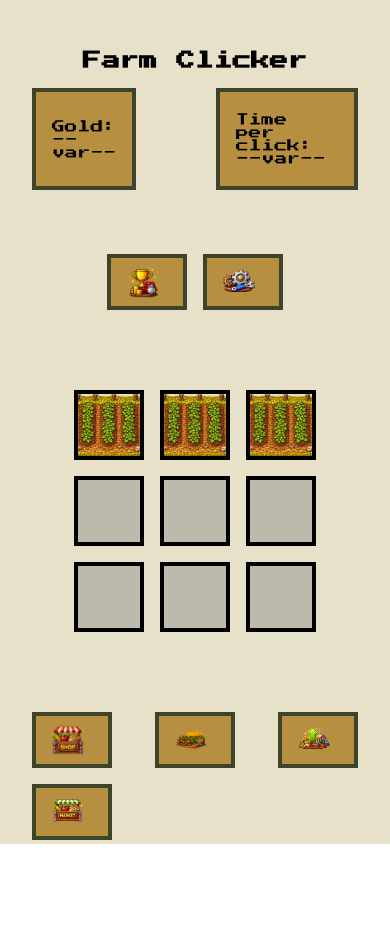
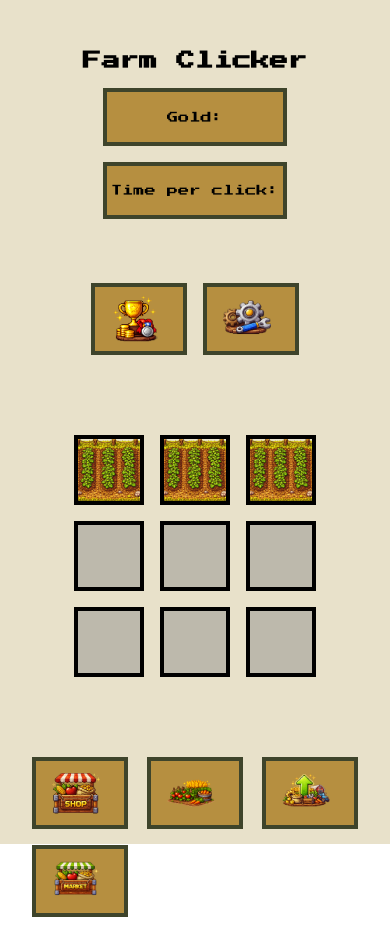
Before and after one commit to Bruncvik/clickerGame, a Vue app in the folder FarmClicker/: page / in a window 390 px wide. Before the commit the page ends 872 px from the top, so only its background shows below. Built offline with nearby package versions, Linux system fonts and the light colour scheme.

Commit message:
Implement responsivness and vue components

```diff
--- a/FarmClicker/src/App.vue
+++ b/FarmClicker/src/App.vue
@@ -1,4 +1,13 @@
 <script setup lang="ts">
+import MenuButton from "./components/MenuButton.vue";
+import ShopIcon from "./assets/Shop_icon.png";
+import CropsIcon from "./assets/Crops_icon.png";
+import UpgradesIcon from "./assets/Upgrades_icon.png";
+import MarketIcon from "./assets/Market_icon.png";
+import SettingsIcon from "./assets/Settings_icon.png";
+import AchievementsIcon from "./assets/Achievements_icon.png";
+import CropField from "./components/CropField.vue";
+import StatBar from "./components/StatBar.vue";
 </script>
 
 <template>
@@ -6,53 +15,49 @@
     <nav>
       <h1>Farm Clicker</h1>
       <header>
-        <div class="stat">
-          <p>Gold: --var--</p>
-        </div>
-        <div class="stat">
-          <p>Time per click: --var--</p>
-        </div>
+        <StatBar value="" currency="Gold"/>
+        <StatBar value="" currency="Time per click"/>
       </header>
     </nav>
     <main class="mainPage">
       <section class="menuButtons">
-        <div class="button">
-          <p>achievements</p>
-          <div class="icon achievements"></div>
-        </div>
-        <div class="button">
-          <p>settings</p>
-          <div class="icon settings"></div>
-        </div>
+        <MenuButton
+         :title="'Achievements'"
+          :icon="AchievementsIcon"
+         />
+         <MenuButton
+         :title="'Settings'"
+          :icon="SettingsIcon"
+         />
       </section>
       <section class="fields">
-        <div class="crop"></div>
-        <div class="crop"></div>
-        <div class="crop"></div>
-        <div></div>
-        <div></div>
-        <div></div>
-        <div></div>
-        <div></div>
-        <div></div>
+        <CropField class="crop"/>
+        <CropField class="crop"/>
+        <CropField class="crop"/>
+        <CropField/>
+        <CropField/>
+        <CropField/>
+        <CropField/>
+        <CropField/>
+        <CropField/>
       </section>
       <section class="menuButtons">
-        <div class="button">
-          <p>shop</p>
-          <div class="icon shop"></div>
-        </div>
-        <div class="button">
-          <p>crops</p>
-          <div class="icon crops"></div>
-        </div>
-        <div class="button">
-          <p>upgrades</p>
-          <div class="icon upgrades"></div>
-        </div>
-        <div class="button">
-          <p>market</p>
-          <div class="icon market"></div>
-        </div>
+        <MenuButton
+         :title="'Shop'"
+          :icon="ShopIcon"
+         />
+         <MenuButton
+         :title="'Crops'"
+          :icon="CropsIcon"
+         />
+         <MenuButton
+         :title="'Upgrades'"
+          :icon="UpgradesIcon"
+         />
+         <MenuButton
+         :title="'Market'"
+          :icon="MarketIcon"
+         />
       </section>
     </main>
   </article>
@@ -88,35 +93,6 @@ header {
   justify-content: space-between;
   gap: 5rem;
 }
-
-.button {
-  padding-left: 2rem; padding-right: 2rem;
-  padding-top: 1rem; padding-bottom: 1rem;
-  background-color: var(--button-color);
-  border: 4px solid var(--border-color);
-  display: flex;
-  flex-direction: row;
-  justify-content: space-between;
-  align-items: center;
-
-  &:hover {
-    background-color: var(--button-hover-color);
-  }
-}
-.stat {
-  padding-left: 2rem; padding-right: 2rem;
-  padding-top: 1rem; padding-bottom: 1rem;
-  background-color: var(--button-color);
-  border: 4px solid var(--border-color);
-  display: flex;
-  flex-direction: row;
-  justify-content: space-between;
-  align-items: center;
-
-  &:hover {
-    background-color: var(--button-hover-color);
-  }
-}
 .menuButtons {
   display: flex;
   flex-direction: column;
@@ -141,16 +117,6 @@ header {
   div:nth-child(1n + 4) {
     background-color: rgba(128, 128, 128, 0.419);
   }
-}
-.icon {
-  height: 3rem;
-  width: 3rem;
-  margin-right: 0.5rem;
-}
-.shop {
-  background-image: url("./assets/Shop_icon.png");
-  background-size: contain;
-  background-repeat: no-repeat;
 }
 .settings {
   background-image: url("./assets/Settings_icon.png");
@@ -191,18 +157,6 @@ header {
     padding-top: 0.5rem; padding-bottom: 0.5rem;
     font-size: 0.8rem;
   }
-  .stat {
-    padding-left: 1rem; padding-right: 1rem;
-    padding-top: 0.5rem; padding-bottom: 0.5rem;
-    font-size: 0.8rem;
-  }
-}
-@media (max-width: 1000px) {
-  .button {
-    p {
-      display: none;
-    }
-  }
 }
 @media (max-width: 700px) {
   .fields {
@@ -218,7 +172,7 @@ header {
     position: relative;
   }
 }
-@media (max-width: 540px) {
+@media (max-width: 600px) {
   .mainPage {
     flex-direction: column;
     gap: 2rem;
@@ -229,5 +183,9 @@ header {
       flex-wrap: wrap;
     }
   }
+  header {
+    flex-direction: column;
+     gap: 1rem;
+  }
 }
 </style>
--- /dev/null
+++ b/FarmClicker/src/components/CropField.vue
@@ -0,0 +1,23 @@
+<script setup>
+    defineProps({
+        class: String
+    })
+</script>
+
+<template>
+    <div :class="class">
+    </div>
+</template>
+
+<style scoped>
+div {
+    height: 100%;
+    width: 100%;
+    border: 4px solid black;
+    box-sizing: border-box;
+  }
+
+  div:nth-child(1n + 4) {
+    background-color: rgba(128, 128, 128, 0.419);
+  }
+</style>
--- /dev/null
+++ b/FarmClicker/src/components/MenuButton.vue
@@ -0,0 +1,44 @@
+<script setup lang="ts">
+const props = defineProps({
+    title: String,
+    icon: String
+})
+</script>
+
+<template>
+    <div class="button">
+          <p>{{ title }}</p>
+          <div class="icon" :style="{ backgroundImage: `url(${icon})` }"></div>
+        </div>
+</template>
+
+<style>
+.button {
+  padding-left: 2rem; padding-right: 2rem;
+  padding-top: 1rem; padding-bottom: 1rem;
+  background-color: var(--button-color);
+  border: 4px solid var(--border-color);
+  display: flex;
+  flex-direction: row;
+  justify-content: space-between;
+  align-items: center;
+
+  &:hover {
+    background-color: var(--button-hover-color);
+  }
+}
+@media (max-width: 1000px) {
+  .button {
+    p {
+      display: none;
+    }
+  }
+}
+.icon {
+  height: 3rem;
+  width: 3rem;
+  margin-right: 0.5rem;
+  background-size: contain;
+  background-repeat: no-repeat;
+}
+</style>
--- /dev/null
+++ b/FarmClicker/src/components/StatBar.vue
@@ -0,0 +1,43 @@
+<script setup>
+defineProps({
+    value : String,
+    currency: String
+})
+</script>
+
+<template>
+    <div class="stat">
+        <p>{{ currency }}: {{ value }}</p>
+    </div>
+</template>
+
+<style scoped>
+.stat {
+  padding-left: 2rem; padding-right: 2rem;
+  padding-top: 1rem; padding-bottom: 1rem;
+  background-color: var(--button-color);
+  border: 4px solid var(--border-color);
+  display: flex;
+  flex-direction: row;
+  justify-content: space-between;
+  align-items: center;
+
+  &:hover {
+    background-color: var(--button-hover-color);
+  }
+}
+@media (max-width: 1300px) {
+  .stat {
+    padding-left: 1rem; padding-right: 1rem;
+    padding-top: 0.5rem; padding-bottom: 0.5rem;
+    font-size: 0.8rem;
+  }
+}
+@media (max-width: 600px) {
+  .stat {
+    padding: 0.5rem 0.25rem;
+    font-size: 0.7rem;
+    justify-content: center;
+  }
+}
+</style>
```
Also changed, not shown: FarmClicker/src/components/HelloWorld.vue (deleted, +0 -41 lines).
